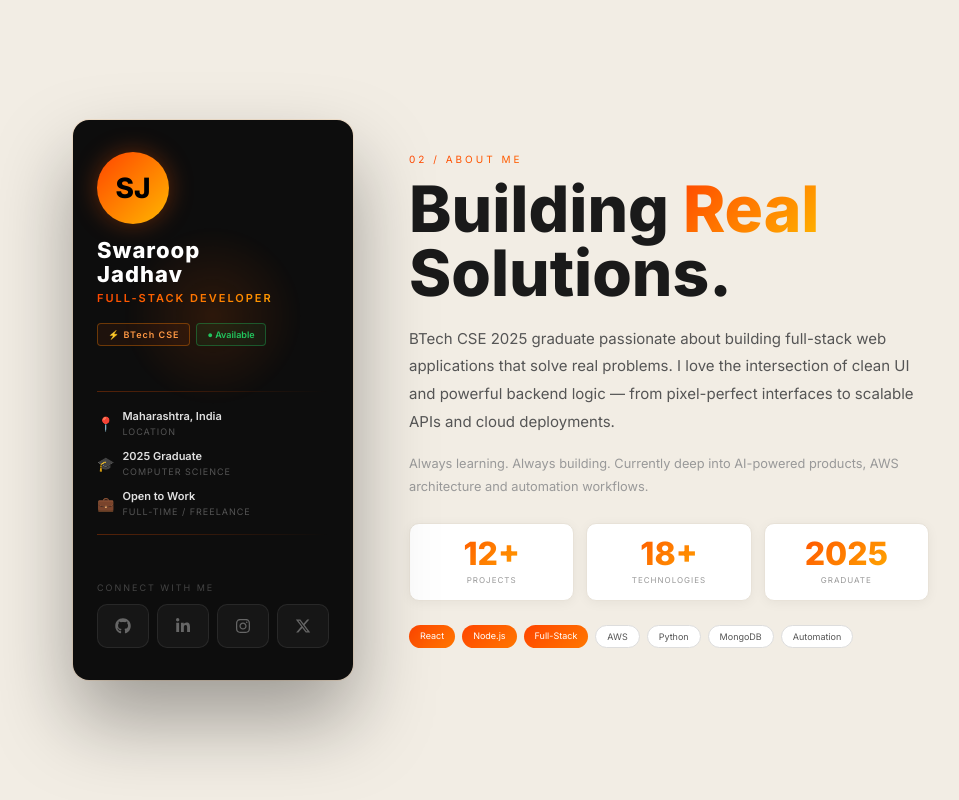
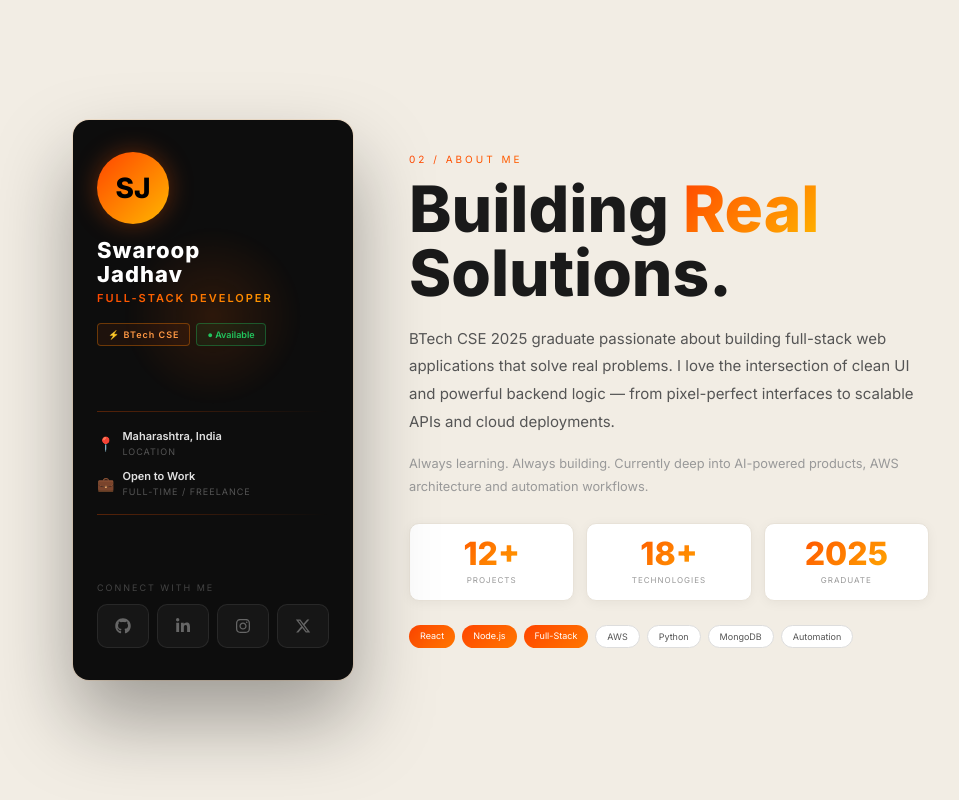
Before and after one commit to Swappy514/swaroop-portfolio, a Next.js app: page / in a window 1280 px wide. Shown: the part 800-1600 px from the top of the page, without its empty margins (139-1098 px from the left). Built offline with nearby package versions, Linux system fonts and the light colour scheme.

Commit message:
Upgrade social links to interactive icon row with staggered hover states

```diff
--- a/components/About.tsx
+++ b/components/About.tsx
@@ -78,12 +78,12 @@ export default function About() {
       }}
     >
       {/* Dark Panel */}
-      {/* Dark Panel */}
       <motion.div
         initial={{ opacity: 0, x: -40 }}
         whileInView={{ opacity: 1, x: 0 }}
         viewport={{ once: true }}
         transition={{ duration: 0.8 }}
+        whileHover={{ y: -8 }}
         style={{
           width: "280px",
           height: "70vh",
@@ -99,6 +99,16 @@ export default function About() {
           borderRadius: "16px",
           boxShadow:
             "0 40px 80px rgba(0,0,0,0.35), 0 0 0 1px rgba(255,130,0,0.1)",
+          cursor: "none",
+          transition: "box-shadow 0.3s",
+        }}
+        onMouseEnter={(e) => {
+          (e.currentTarget as HTMLElement).style.boxShadow =
+            "0 50px 100px rgba(0,0,0,0.5), 0 0 0 1px rgba(255,130,0,0.25), 0 0 40px rgba(255,85,0,0.08)";
+        }}
+        onMouseLeave={(e) => {
+          (e.currentTarget as HTMLElement).style.boxShadow =
+            "0 40px 80px rgba(0,0,0,0.35), 0 0 0 1px rgba(255,130,0,0.1)";
         }}
       >
         {/* Glow */}
@@ -261,40 +271,6 @@ export default function About() {
             </div>
           </div>
 
-          {/* Graduate */}
-          <div
-            style={{
-              display: "flex",
-              alignItems: "center",
-              gap: "8px",
-              marginBottom: "10px",
-            }}
-          >
-            <span style={{ fontSize: "14px" }}>🎓</span>
-            <div>
-              <div
-                style={{
-                  fontFamily: "var(--font-inter)",
-                  fontSize: "11px",
-                  fontWeight: 600,
-                  color: "#e0e0e0",
-                }}
-              >
-                2025 Graduate
-              </div>
-              <div
-                style={{
-                  fontFamily: "var(--font-inter)",
-                  fontSize: "9px",
-                  color: "#555",
-                  letterSpacing: "1px",
-                }}
-              >
-                COMPUTER SCIENCE
-              </div>
-            </div>
-          </div>
-
           {/* Experience */}
           <div
             style={{
@@ -338,9 +314,8 @@ export default function About() {
             }}
           />
         </div>
-
         {/* Bottom — Social Links */}
-        <div style={{ position: "relative", zIndex: 1 }}>
+        <div style={{ position: "relative", zIndex: 2 }}>
           <div
             style={{
               fontFamily: "var(--font-inter)",
```
